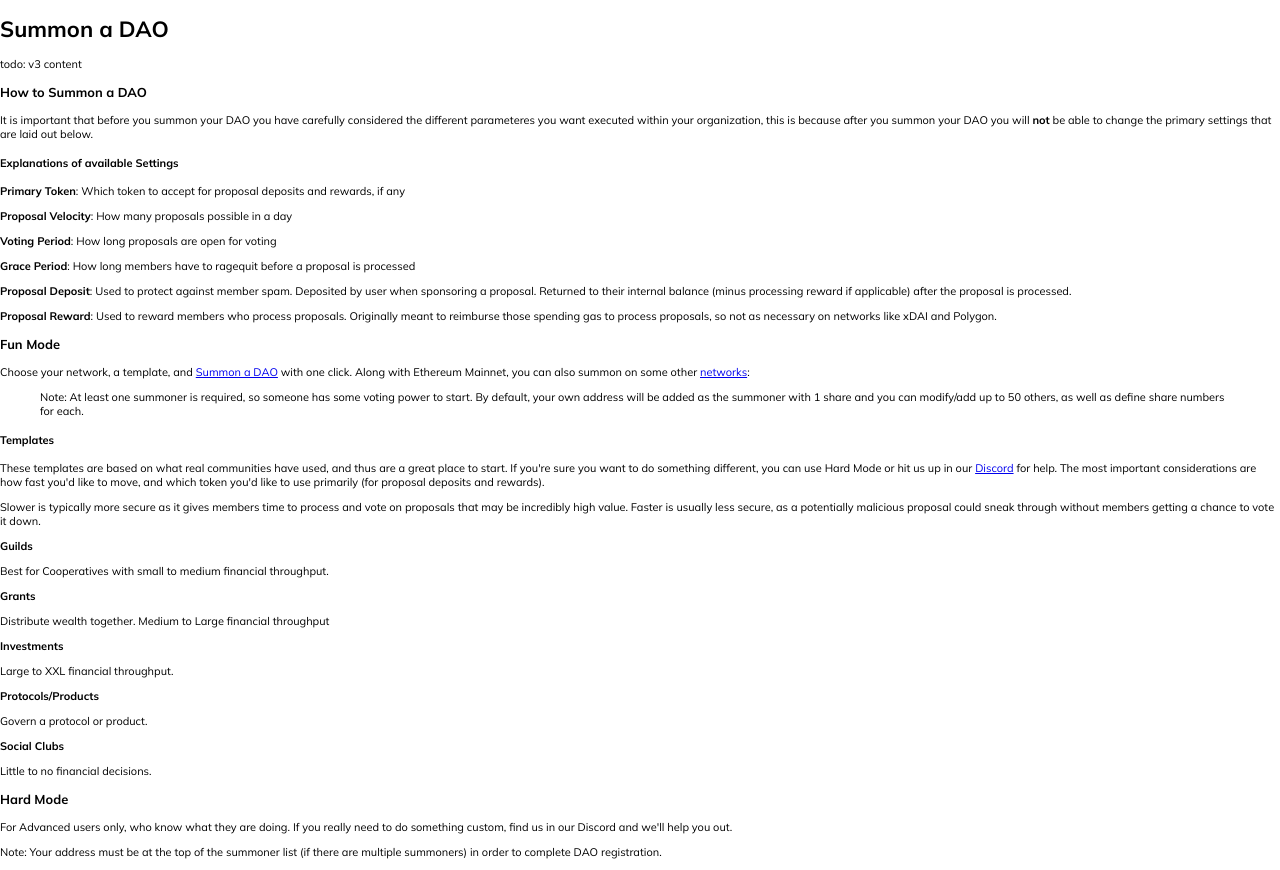
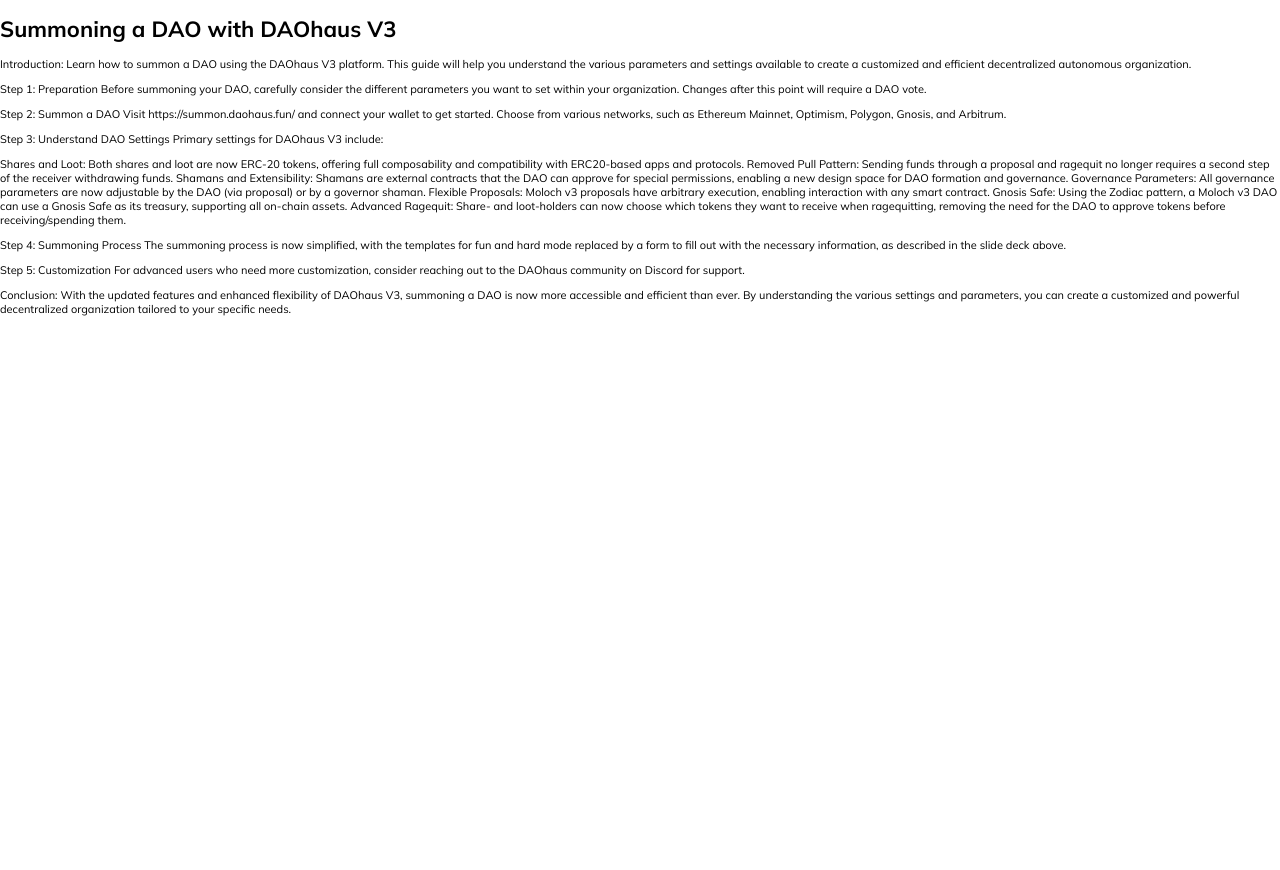
Before and after one commit to HausDAO/docs, a Next.js app: page /user/summoner/summon in a window 1280 px wide. After the commit the page ends 800 px from the top, so only its background shows below. Built offline with nearby package versions, Linux system fonts and the light colour scheme.

Commit message:
Update summon.mdx

```diff
--- a/pages/user/summoner/summon.mdx
+++ b/pages/user/summoner/summon.mdx
@@ -1,60 +1,30 @@
-# Summon a DAO
+# Summoning a DAO with DAOhaus V3
 
-todo: v3 content
+Introduction:
+Learn how to summon a DAO using the DAOhaus V3 platform. This guide will help you understand the various parameters and settings available to create a customized and efficient decentralized autonomous organization.
 
-### How to Summon a DAO
+Step 1: Preparation
+Before summoning your DAO, carefully consider the different parameters you want to set within your organization. Changes after this point will require a DAO vote.
 
-It is important that before you summon your DAO you have carefully considered the different parameteres you want executed within your organization, this is because after you summon your DAO you will **not** be able to change the primary settings that are laid out below.
+Step 2: Summon a DAO
+Visit https://summon.daohaus.fun/ and connect your wallet to get started. Choose from various networks, such as Ethereum Mainnet, Optimism, Polygon, Gnosis, and Arbitrum.
 
-#### Explanations of available Settings
+Step 3: Understand DAO Settings
+Primary settings for DAOhaus V3 include:
 
-**Primary Token**: Which token to accept for proposal deposits and rewards, if any
+    Shares and Loot: Both shares and loot are now ERC-20 tokens, offering full composability and compatibility with ERC20-based apps and protocols.
+    Removed Pull Pattern: Sending funds through a proposal and ragequit no longer requires a second step of the receiver withdrawing funds.
+    Shamans and Extensibility: Shamans are external contracts that the DAO can approve for special permissions, enabling a new design space for DAO formation and governance.
+    Governance Parameters: All governance parameters are now adjustable by the DAO (via proposal) or by a governor shaman.
+    Flexible Proposals: Moloch v3 proposals have arbitrary execution, enabling interaction with any smart contract.
+    Gnosis Safe: Using the Zodiac pattern, a Moloch v3 DAO can use a Gnosis Safe as its treasury, supporting all on-chain assets.
+    Advanced Ragequit: Share- and loot-holders can now choose which tokens they want to receive when ragequitting, removing the need for the DAO to approve tokens before receiving/spending them.
 
-**Proposal Velocity**: How many proposals possible in a day
+Step 4: Summoning Process
+The summoning process is now simplified, with the templates for fun and hard mode replaced by a form to fill out with the necessary information, as described in the slide deck above.
 
-**Voting Period**: How long proposals are open for voting
+Step 5: Customization
+For advanced users who need more customization, consider reaching out to the DAOhaus community on Discord for support.
 
-**Grace Period**: How long members have to ragequit before a proposal is processed
-
-**Proposal Deposit**: Used to protect against member spam. Deposited by user when sponsoring a proposal. Returned to their internal balance (minus processing reward if applicable) after the proposal is processed.
-
-**Proposal Reward**: Used to reward members who process proposals. Originally meant to reimburse those spending gas to process proposals, so not as necessary on networks like xDAI and Polygon.
-
-### Fun Mode
-
-Choose your network, a template, and [Summon a DAO](https://app.daohaus.club/summon) with one click. Along with Ethereum Mainnet, you can also summon on some other [networks](networks):
-
-> Note: At least one summoner is required, so someone has some voting power to start. By default, your own address will be added as the summoner with 1 share and you can modify/add up to 50 others, as well as define share numbers for each.
-
-#### Templates
-
-These templates are based on what real communities have used, and thus are a great place to start. If you're sure you want to do something different, you can use Hard Mode or hit us up in our [Discord](https://discord.gg/daohaus) for help.
-The most important considerations are how fast you'd like to move, and which token you'd like to use primarily (for proposal deposits and rewards).
-
-Slower is typically more secure as it gives members time to process and vote on proposals that may be incredibly high value. Faster is usually less secure, as a potentially malicious proposal could sneak through without members getting a chance to vote it down.
-
-**Guilds**
-
-Best for Cooperatives with small to medium financial throughput.
-
-**Grants**
-
-Distribute wealth together. Medium to Large financial throughput
-
-**Investments**
-
-Large to XXL financial throughput.
-
-**Protocols/Products**
-
-Govern a protocol or product.
-
-**Social Clubs**
-
-Little to no financial decisions.
-
-### Hard Mode
-
-For Advanced users only, who know what they are doing. If you really need to do something custom, find us in our Discord and we'll help you out.
-
-Note: Your address must be at the top of the summoner list (if there are multiple summoners) in order to complete DAO registration.
+Conclusion:
+With the updated features and enhanced flexibility of DAOhaus V3, summoning a DAO is now more accessible and efficient than ever. By understanding the various settings and parameters, you can create a customized and powerful decentralized organization tailored to your specific needs.
```
